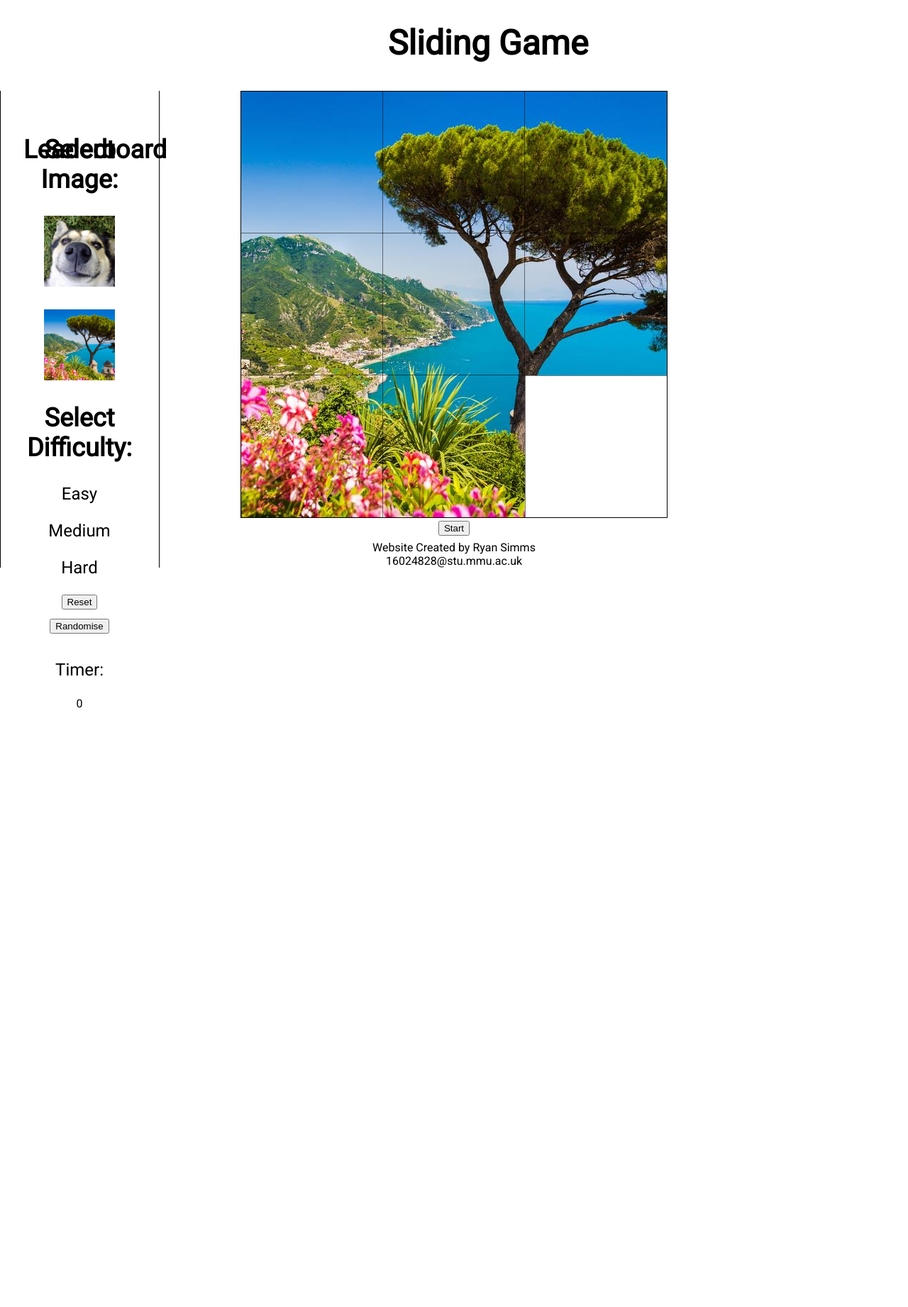
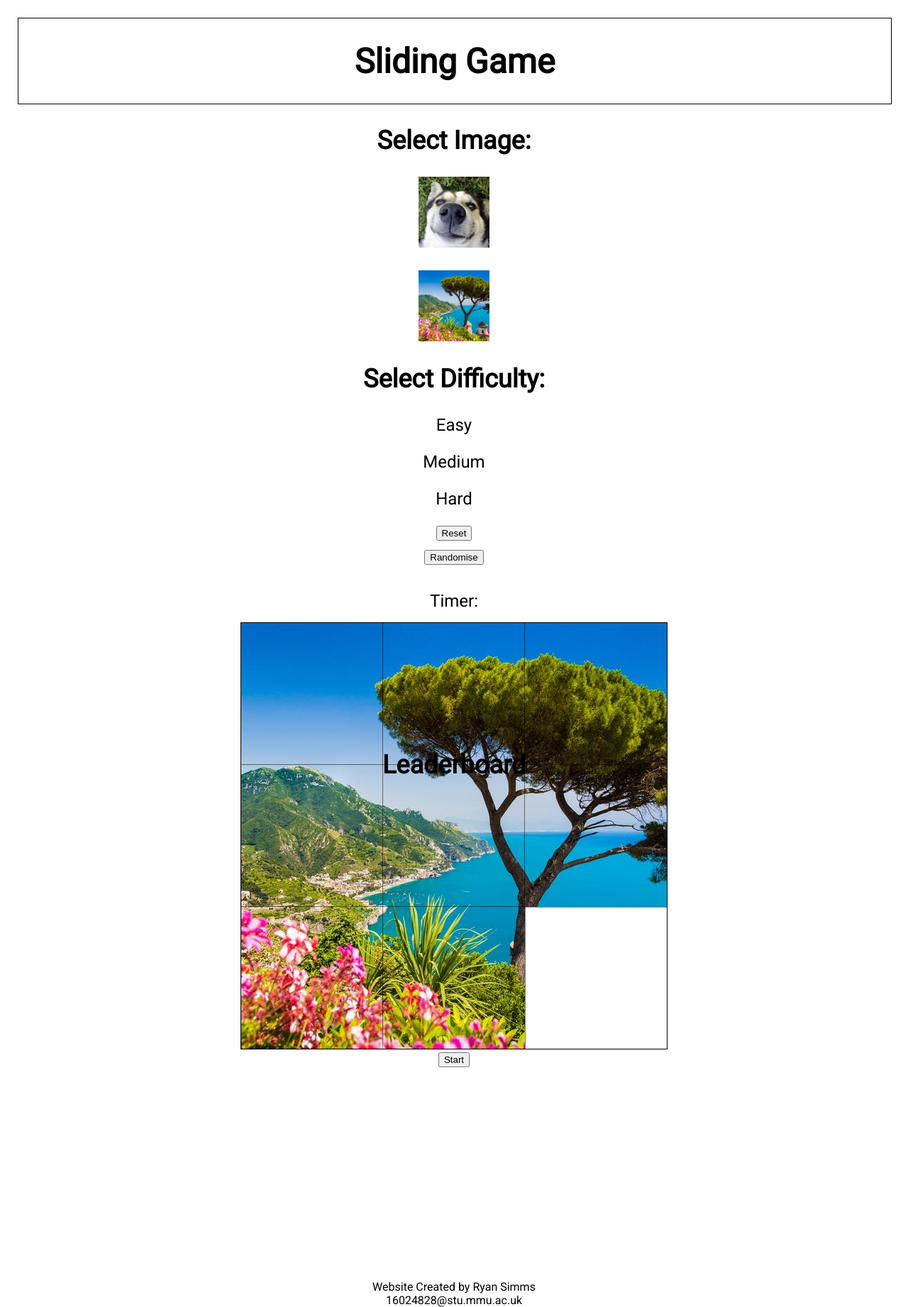
Before and after one commit to SlidingTile/SlidingTileRep, a PHP site: page / in a window 1280 px wide. Shown: the whole page at 71% size. Before the commit the page ends 998 px from the top, so only its background shows below. Run offline with PHP 8.4, Linux system fonts and the light colour scheme.

Commit message:
Update lightStyle.css

```diff
--- a/code/production/css/lightStyle.css
+++ b/code/production/css/lightStyle.css
@@ -21,8 +21,8 @@
 	/*main colour settings for page*/
 	body {
 		color: black;
-		font-family: 'Roboto';
-		background-color: #FFF;
+		font-family: 'Roboto'; /* Custom Font */
+		background-color: #FFF; /*Background is white */
 		margin: 0 0 100px;
 		padding: 25px;
 	}
@@ -42,15 +42,26 @@
 		padding: 10px;
 	}
 
+	header {
+		display: -webkit-box;      /* OLD - iOS 6-, Safari 3.1-6 */
+		display: -moz-box;         /* OLD - Firefox 19- (buggy but mostly works) */
+		display: -ms-flexbox;      /* TWEENER - IE 10 */
+		display: -webkit-flex;     /* NEW - Chrome */
+		display: flex;             /* NEW, Spec - Opera 12.1, Firefox 20+ */
+		position: relative;
+		width: 100%;
+		height: 120px;
+		margin: auto;
+		border: solid 1px black;
+		margin-bottom: 10px;
+	}
+
 	/*Main heading*/
 	h1 {
 		font-size: 3em;
-		max-width: 100%;
-		max-height: 100%;
 		text-align: center;
-		position: absolute;
-		left: 2em; right: 0; top: 0;
-		height: 2em;
+		display: flex;
+		margin: auto;
 	}
 
 	/*Secondary heading*/
@@ -83,7 +94,51 @@
 	}
 
 	canvas {
+		height: 300px;
+		width: 300px;
 		border: solid 1px black;
+	}
+
+	button {
+		margin-bottom: 1em;
+	}
+
+	/*Main Body*/
+	#wrap {
+		display: flex;
+		flex-direction: row;
+		justify-content: space-around;
+		flex-wrap: wrap;
+		height: 700px;
+		border: solid 1px black;
+	}
+
+	#leftSideBar {
+		height: 150px;
+		height: 660px;
+		margin-top: 20px;
+		text-align: center;
+	}
+
+	#leftSideBar img {
+		max-width: 100px;
+		max-height: 100px;
+		margin-bottom: 2em;
+	}
+
+	#mainContent {
+		position: relative;
+		height: 150px;
+		margin-top: 40px;
+		text-align: center;
+	}
+
+	#rightSideBar {
+		position: relative;
+		height: 150px;
+		height: 660px;
+		margin-top: 20px;
+		text-align: center;
 	}
 
 	/*Footer*/
@@ -94,43 +149,6 @@
 		width: 100%;
 		overflow: hidden;
 		text-align: center;
-	}
-
-	button {
-		margin-bottom: 1em;
-	}
-
-	/*Main Body*/
-	#mainContent {
-		position: absolute;
-		left: 10em; top: 8em; right: 10em; bottom: 1em;
-		text-align: center;
-	}
-
-	#leftSideBar {
-		position: absolute;
-		left: 0; top: 8em; right: 0; bottom: 0;
-		width: 10em;
-		text-align: center;
-		padding: 2em;
-		border-right: solid 1px black;
-		max-height: 2000px;
-	}
-
-	#leftSideBar img {
-		max-width: 100px;
-		max-height: 100px;
-		margin-bottom: 2em;
-	}
-
-	#rightSideBar {
-		position: absolute;
-		left: 0; top: 8em; right: 10em; bottom: 0;
-		width: 10em;
-		text-align: center;
-		padding: 2em;
-		border-left: solid 1px black;
-		max-height: 2000px;
 	}
 
 	/*Light Switches*/
@@ -159,6 +177,11 @@
 		font-size: 2.25em;
 	}
 
+	canvas {
+		width: 450px;
+		height: 450px;
+	}
+
 	#enter {
 		max-width: 60%;
 		max-height: 60%;
@@ -178,6 +201,11 @@
 
 	h2 {
 		font-size: 2.25em;
+	}
+
+	canvas {
+		width: 600px;
+		height: 600px;
 	}
 
 	#enter {
```
